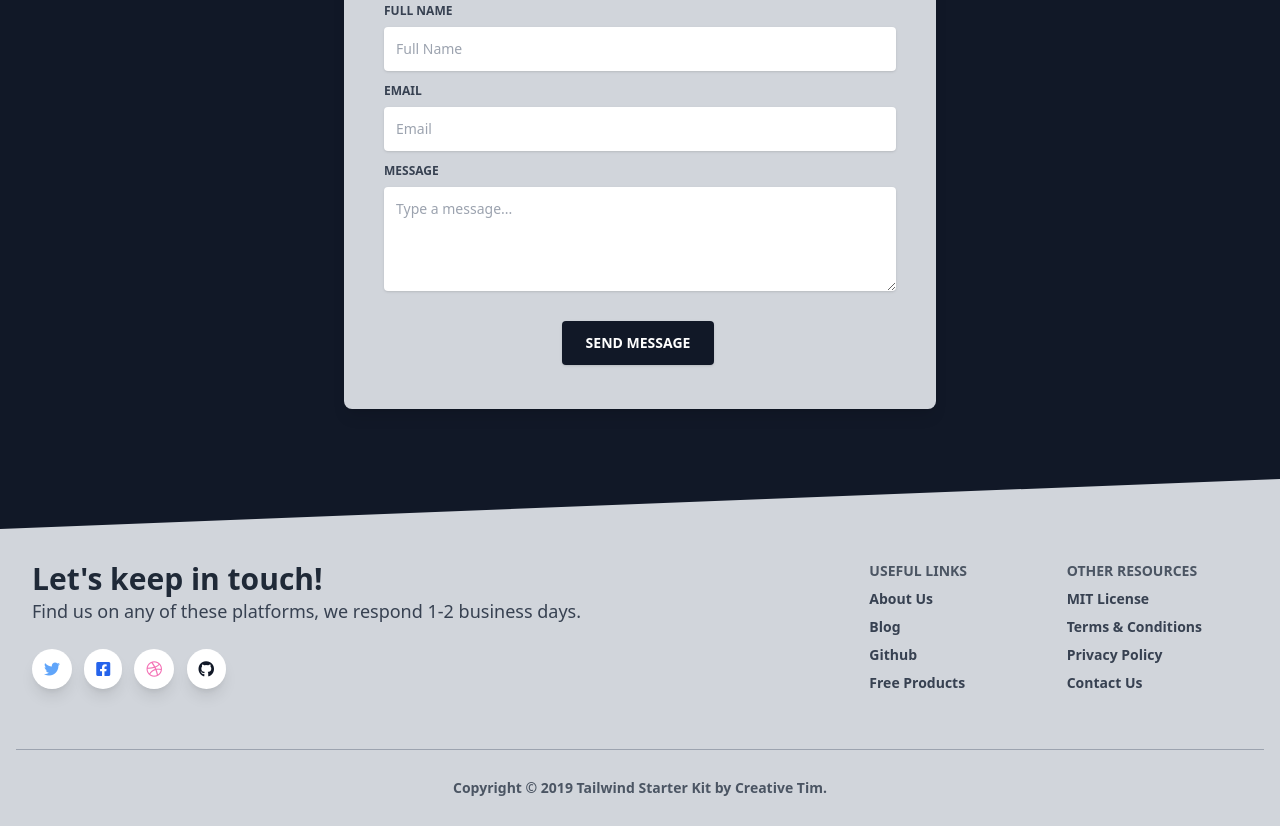
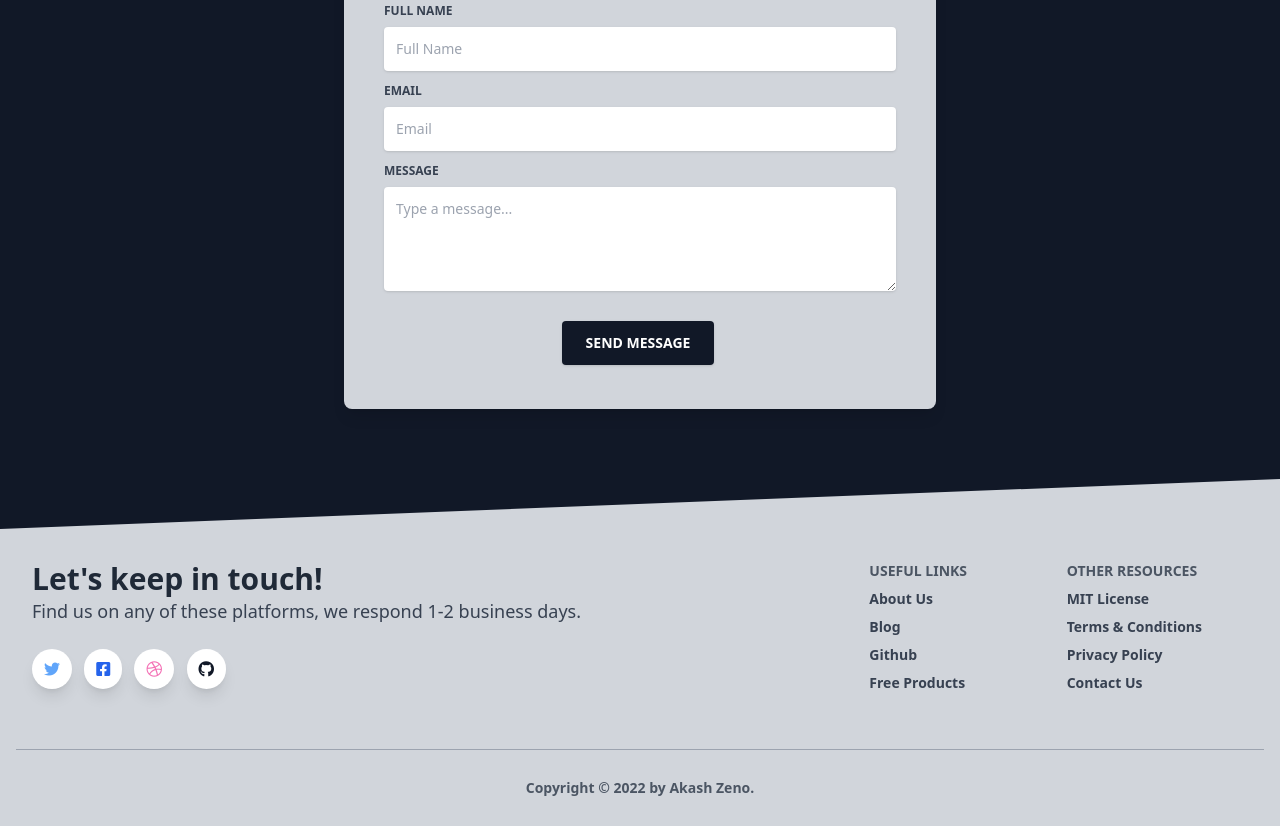
Before and after one commit to akashzeno/animated-landing-page, a plain HTML site: page index.html in a window 1280 px wide. Shown: the part 3522-4348 px from the top of the page. Drawn offline with nearby package versions, Linux system fonts and the light colour scheme.

Commit message:
Update index.html

```diff
--- a/index.html
+++ b/index.html
@@ -729,11 +729,11 @@
       <div class="flex flex-wrap items-center md:justify-between justify-center">
         <div class="w-full md:w-4/12 px-4 mx-auto text-center">
           <div class="text-sm text-gray-600 font-semibold py-1">
-            Copyright © 2019 Tailwind Starter Kit by
+            Copyright © 2022 by
             <a
               href="https://www.creative-tim.com"
               class="text-gray-600 hover:text-gray-900"
-              >Creative Tim</a
+              >Akash Zeno</a
             >.
           </div>
         </div>
```
